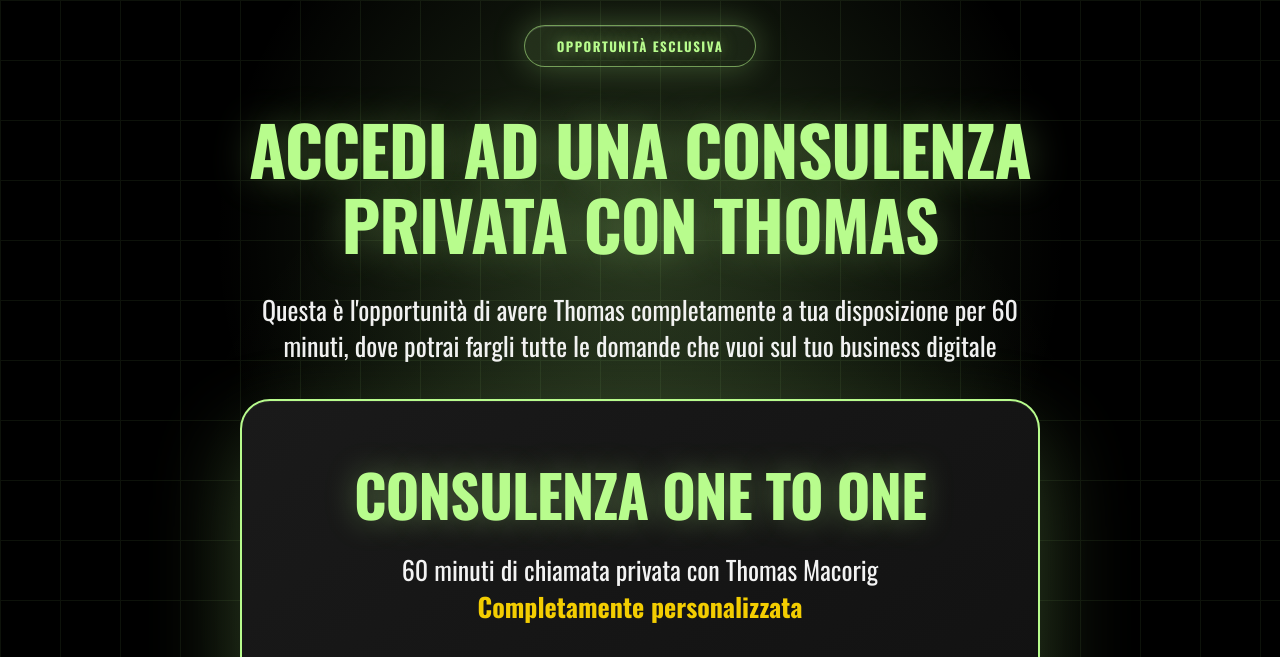
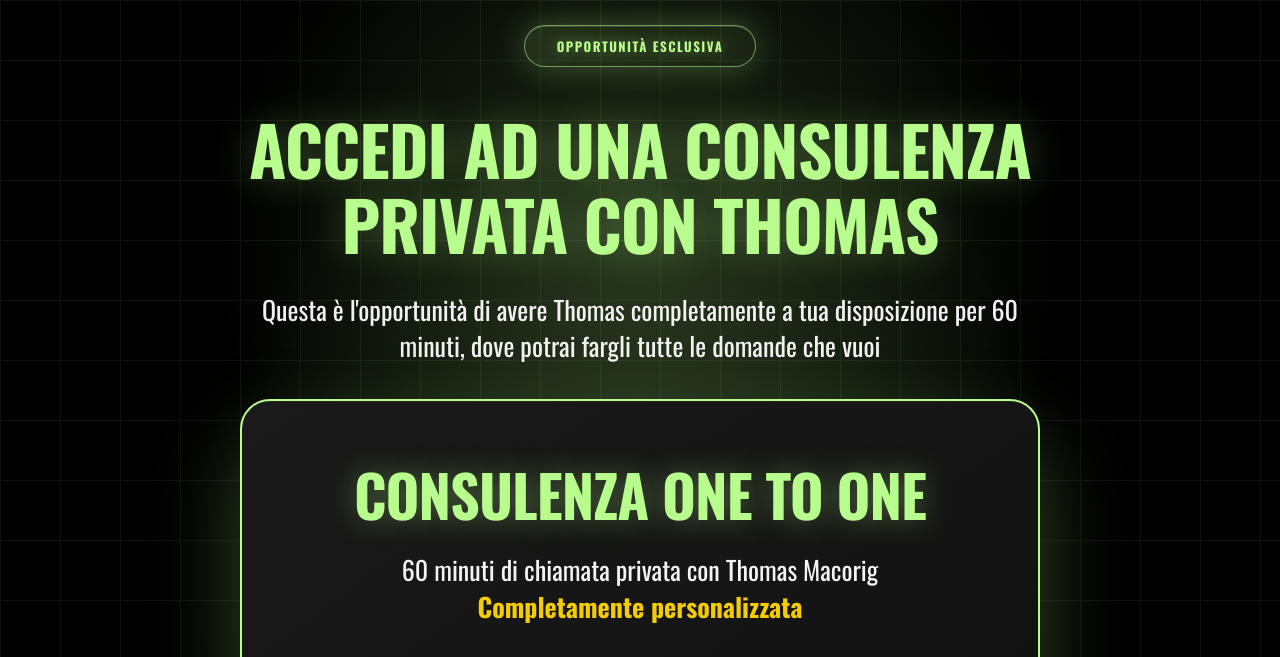
Before and after one commit to Leo-hub249/ib-ott25, a website: page public/sales.html in a window 1280 px wide. Shown: the top 657 px of the page. Drawn offline with nearby package versions, Linux system fonts and the light colour scheme; a script that the page names is missing.

Commit message:
Fix18 sales

```diff
--- a/public/sales.html
+++ b/public/sales.html
@@ -878,7 +878,7 @@
       <h1 class="headline">ACCEDI AD UNA CONSULENZA<br>PRIVATA CON THOMAS</h1>
 
       <p class="intro-text">
-        Questa è l'opportunità di avere Thomas completamente a tua disposizione per 60 minuti, dove potrai fargli tutte le domande che vuoi sul tuo business digitale
+        Questa è l'opportunità di avere Thomas completamente a tua disposizione per 60 minuti, dove potrai fargli tutte le domande che vuoi
       </p>
 
       <div class="offer-box">
```
